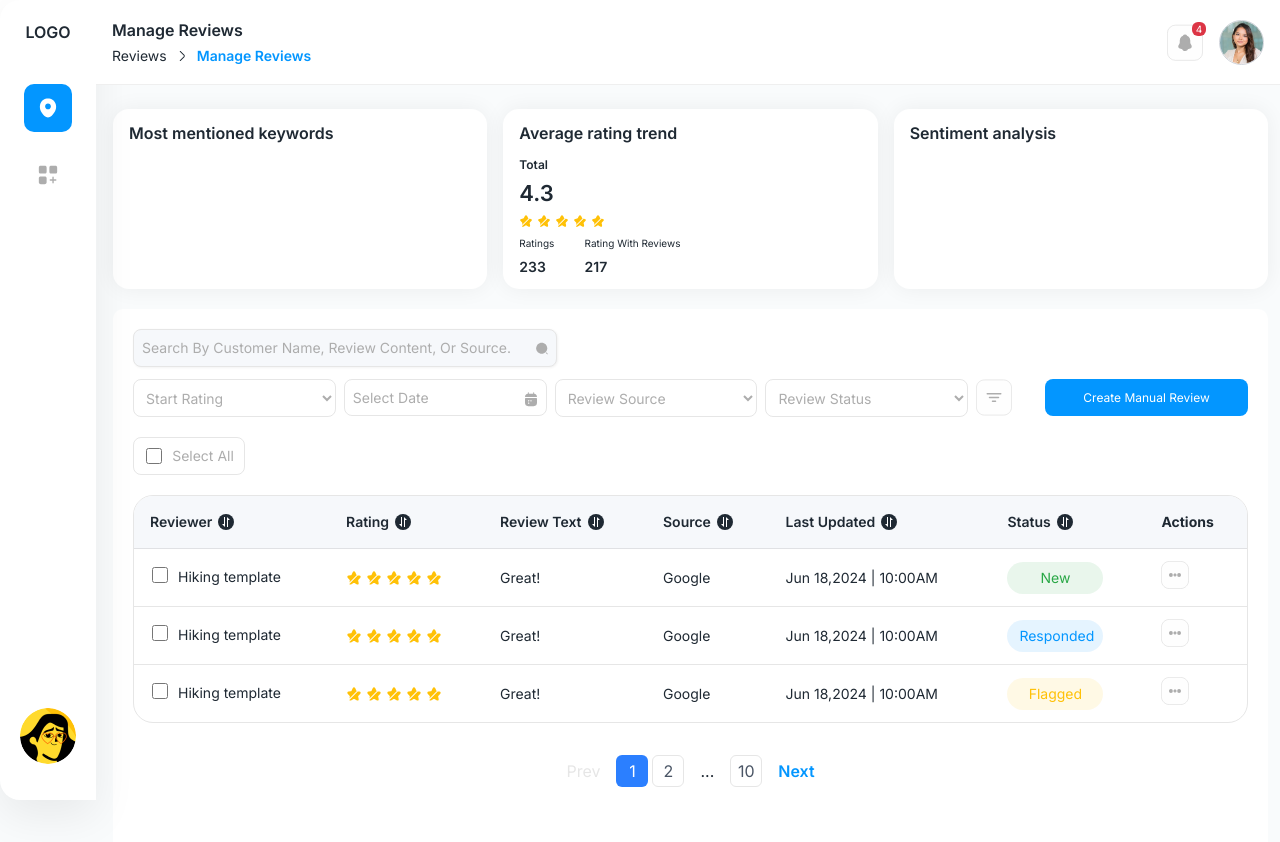
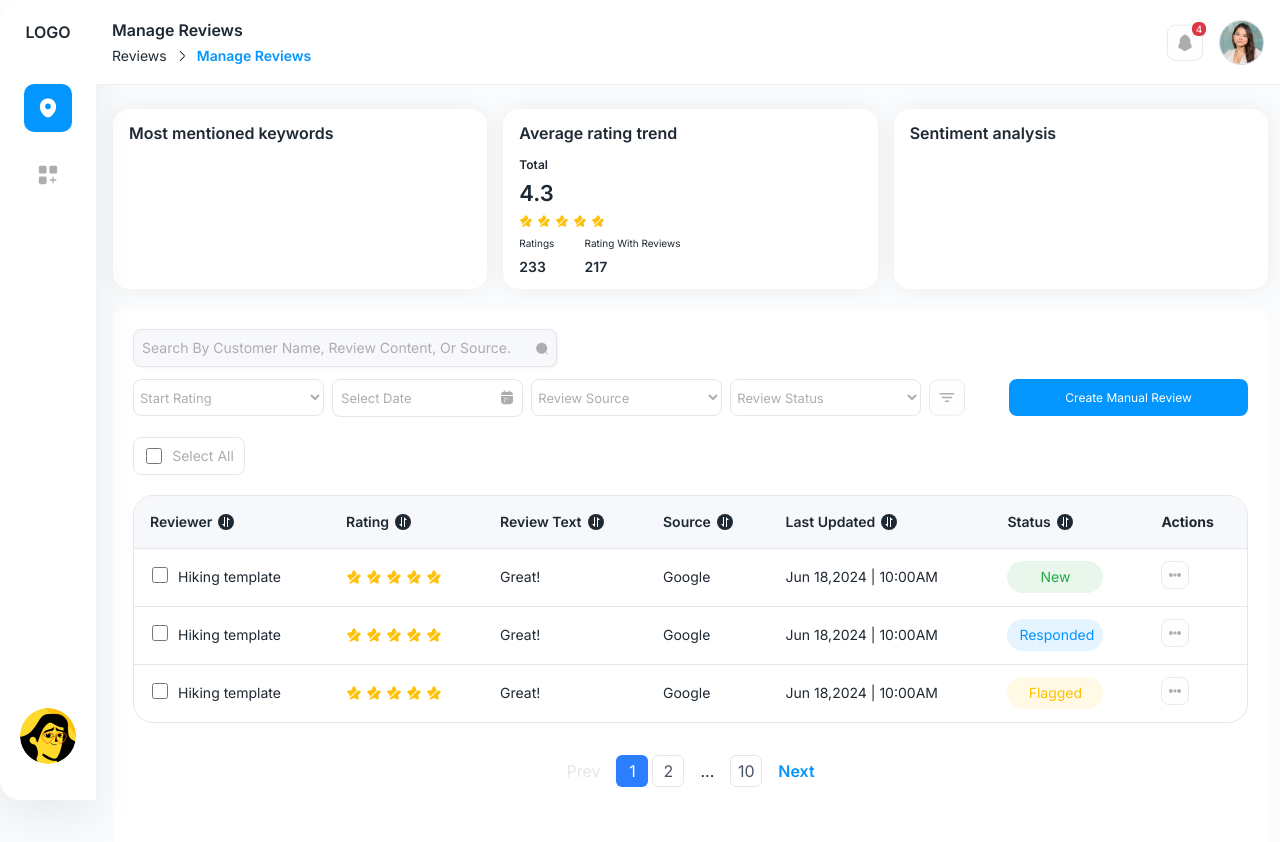
Before and after one commit to sumithub/rs-web-develop, a Next.js app: page /review in a window 1280 px wide. Shown: the top 842 px of the page. Built offline with nearby package versions, Linux system fonts and the light colour scheme.

Commit message:
Filter fixes

```diff
--- a/src/app/components/form/DatePicker.js
+++ b/src/app/components/form/DatePicker.js
@@ -8,8 +8,8 @@ import 'react-datepicker/dist/react-datepicker.css';
 const CustomInput = forwardRef(({ value, onClick, class_ = "", icon }, ref) => (<>
     <div className="w-full cursor-pointer relative" onClick={onClick} ref={ref}>
 
-        <div className={`${class_} border border-border-color rounded-lg py-[7.7px]! px-2 capitalize text-sm text-text3 w-full focus-visible:outline-none shrink-0`}>{value ? value : "Select Date"}</div>
-        {icon && <Image src="/images/calendar1.svg" alt='calendar' height={16} width={16} unoptimized={true} className='absolute top-3 right-2' />}
+        <div className={`${class_} border border-border-color rounded-lg py-[7.7px]! px-2 capitalize text-[13px] text-text3 w-full focus-visible:outline-none shrink-0`}>{value ? value : "Select Date"}</div>
+        {icon && <Image src="/images/calendar1.svg" alt='calendar' height={16} width={16} unoptimized={true} className='absolute top-2.5 right-2' />}
     </div>
 </>
 ))
--- a/src/app/components/form/Select.js
+++ b/src/app/components/form/Select.js
@@ -4,7 +4,7 @@ export default function Select({ value = "", isRequired, label, children, disabl
     return (<div className={`mt-4 text-lg relative ${class_}`}>
         {label && <label className={`text-sm text-black mb-1 font-bold block capitalize ${labelClass}`}>{label}{isRequired ? <span className="text-text">*</span> : ""}</label>}
         <div className="relative">
-            <select className={`border border-border-color rounded-lg py-[8.5px] px-2 capitalize w-full focus-visible:outline-none text-sm text-text3 ${selectClass_}`}
+            <select className={`border border-border-color rounded-lg py-[8.5px] px-[2px] capitalize w-full focus-visible:outline-none text-[13px] text-text3 ${selectClass_}`}
                 value={value} disabled={disabled}
                 onChange={(e) => {
                     if (onChange) {
--- a/src/app/review/page.js
+++ b/src/app/review/page.js
@@ -104,7 +104,7 @@ export default function Review() {
                             setSearch(s)
                         }}
                     />
-                    <div className="grid grid-cols-[1fr_1fr_1fr_1fr_0.3fr_1fr] items-start 2xl:gap-3 xl:gap-2 lg:gap-2 2xl:mt-0 mt-3">
+                    <div className="grid grid-cols-[0.8fr_0.8fr_0.8fr_0.8fr_0.3fr_1fr] items-start 2xl:gap-3 xl:gap-2 lg:gap-2 2xl:mt-0 mt-3">
                         <Select
                             class_="mt-0!"
                             defaultOption="start rating"
```
